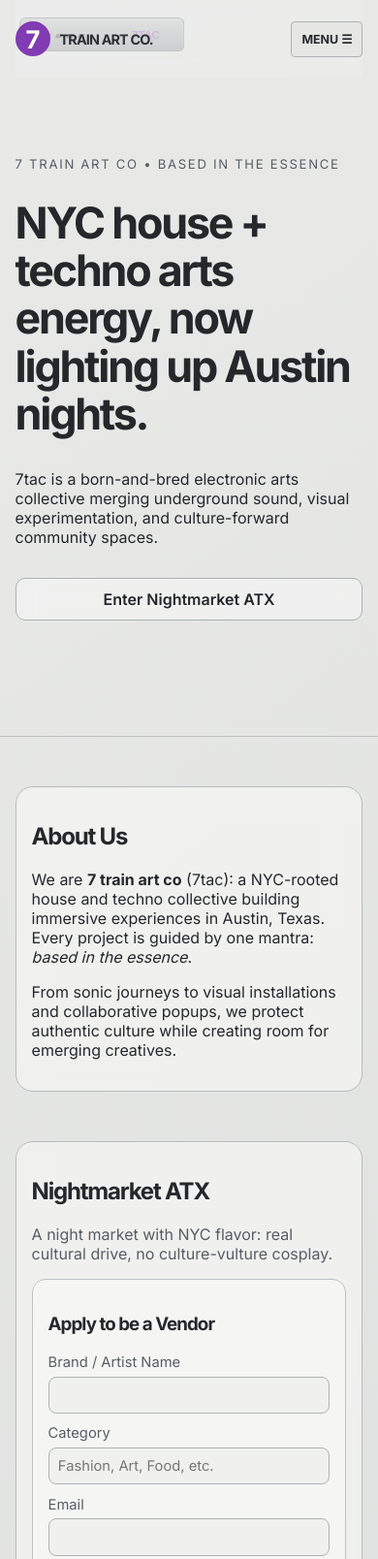
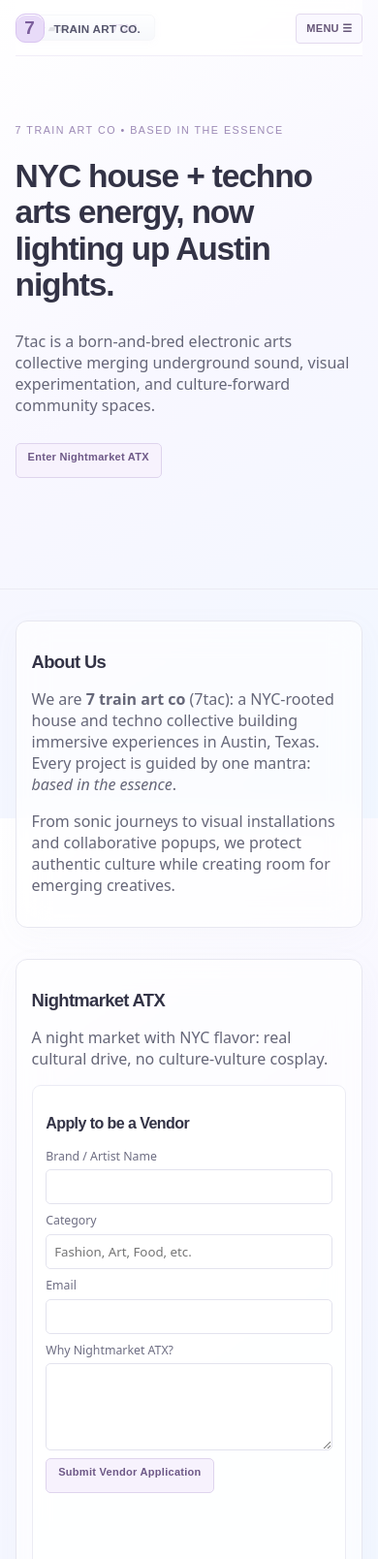
Before and after one commit to jgill302/7tac, a website built with Vite: page index.html in a window 390 px wide. Shown: the top 1608 px of the page at 97% size. Built offline with nearby package versions, Linux system fonts and the light colour scheme.

Commit message:
Reskin 7TAC with airy porcelain Y2K lilac and compact digital controls

```diff
--- a/styles.css
+++ b/styles.css
@@ -346,3 +346,47 @@ input,textarea{background:#f0f1ef;color:#242629;border-color:#aeb2b5}
 }
 @media(max-width:390px){.brand{font-size:.9rem}.seven-roundel{width:36px;height:36px}.jewel-tab{font-size:.58rem;padding:9px 5px}}
 @media(prefers-reduced-motion:reduce){.nav-train{animation:none;display:none}.reveal{opacity:1;transform:none;transition:none}html{scroll-behavior:auto}}
+
+
+/* 7TAC / AIRY Y2K V2: translucent porcelain, lilac, compact controls.
+   Deliberately distinct from official transit branding. */
+:root{--bg:#fbfbff;--panel:rgba(255,255,255,.76);--text:#333346;--muted:#73748a;--purple:#c7a6ec;--purple-neon:#dbc8f6;--seven-gray:#dfe2ea}
+html,body{background:linear-gradient(145deg,#fff 0%,#f8f7ff 44%,#f1f7ff 100%);color:var(--text);font-family:"Space Grotesk",system-ui,sans-serif}
+body{background-attachment:fixed}
+.bg-gif{opacity:.025;mix-blend-mode:normal;filter:grayscale(1)}
+.hero{border-bottom:1px solid #ebebf3;min-height:72svh}
+.nav{min-height:62px;padding:.55rem 0}
+.nav::before{background:rgba(255,255,255,.78);border-bottom:1px solid #f1edf8}
+.brand{font-family:"Chakra Petch",sans-serif;font-size:1rem;letter-spacing:.035em;font-weight:700;color:#535068}
+.seven-roundel{width:32px;height:32px;border-radius:10px;background:#e8dbf8;color:#7b5d9b;border:1px solid #d8c3f0;font-size:1.18rem;font-family:"Chakra Petch",sans-serif;box-shadow:inset 0 1px #fff}
+.nav a{font-family:"Chakra Petch",sans-serif;font-size:.73rem;font-weight:600;letter-spacing:.02em;color:#56566d}
+.nav a[href="#nightmarket"]{color:#8f70b1}
+.nav ul{gap:.8rem}
+.nav-train{top:17px;height:27px;width:140px;background:linear-gradient(#fafbff,#dce3ef);border:1px solid #d7dbe6;color:#7d8494;opacity:.24;box-shadow:0 2px 10px #c7b8df33}
+.nav-train b{color:#9f82c5}
+.reading-progress{height:2px;background:#cdb3ec}
+.hero-content{padding:9vh 0 9vh;gap:.75rem}
+.kicker,.tag{color:#9b88b5;font-family:"Chakra Petch",sans-serif;font-size:.67rem;letter-spacing:.14em}
+h1,h2,h3{font-family:"Chakra Petch",sans-serif;letter-spacing:-.035em;font-weight:600}
+h1{font-size:clamp(2.1rem,5vw,4.6rem);line-height:1.12;max-width:19ch;font-weight:600}
+h2{font-size:clamp(1.15rem,2.1vw,1.7rem)}
+h3{font-size:1rem}
+p,.subtitle{color:#666779}
+.panel{margin:2rem auto;padding:1.1rem 1.25rem;background:rgba(255,255,255,.64);border:1px solid #e7e7f0;border-radius:12px;box-shadow:0 8px 30px #a6a0be0b}
+.card,.faq-list details{background:rgba(255,255,255,.75);border:1px solid #ebebf4;border-radius:9px;padding:.85rem}
+.btn,.menu-toggle,button{font-family:"Chakra Petch",sans-serif;font-size:.72rem;letter-spacing:.025em}
+.btn{padding:.45rem .75rem;min-height:36px;max-width:max-content;border:1px solid #ded4ed;border-radius:5px;background:#f7f2fd;color:#6e5987;font-weight:600;box-shadow:none}
+.btn:hover,.btn:focus-visible{background:#e9def8;color:#513a70}
+.btn.ghost{border-color:#e7e5ef;background:#fff;color:#68677c}
+.stack-form{gap:.5rem}
+label{font-size:.77rem;color:#6e6e83}
+input,textarea,select{background:#fff;color:#3c3c50;border:1px solid #e3e3ee;border-radius:5px;padding:.5rem;font-size:.83rem}
+input:focus-visible,textarea:focus-visible,button:focus-visible,a:focus-visible{outline:2px solid #ac86d6;outline-offset:3px}
+.event-list li,.next-up{background:#f8f5fc;border-color:#e2d8ef;color:#626176}
+#graffiti-canvas{border-color:#e4e5ee}
+.faq-list details{margin-bottom:.4rem}
+.jewel-tab{background:#faf8ff;color:#76638c;border-color:#e6dcf0}
+.jewel-tab.is-active{background:#e8dafa;color:#65487f;border-color:#d8c3ed}
+.form-status{color:#69677a}
+@media(max-width:800px){.nav{min-height:58px}.menu-toggle{padding:8px 10px;background:#faf8ff;border:1px solid #e3daee;color:#665678;font-size:.69rem}.nav ul{background:rgba(255,255,255,.98);border:1px solid #eee8f5}.nav ul a{padding:10px 12px}.nav-train{top:15px}.hero-content{padding-top:7vh}.panel{padding:1rem}}
+@media(max-width:390px){.brand{font-size:.77rem}.seven-roundel{width:30px;height:30px}.nav{gap:4px}.btn{font-size:.69rem}}
```
